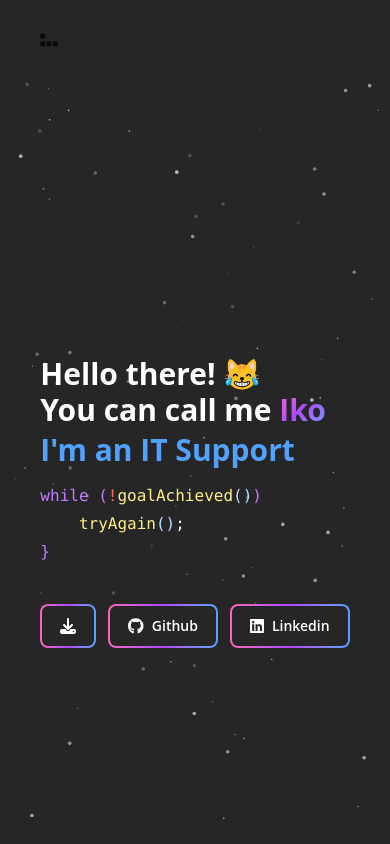
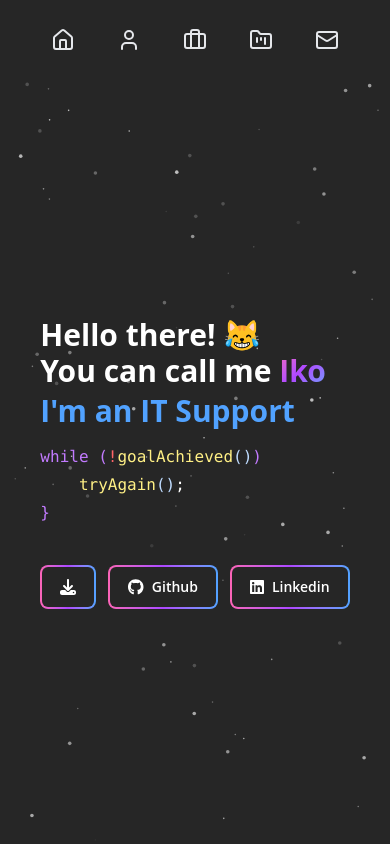
Before and after one commit to hamma-nyk/portofolio_v2, a React (Vite) app: page / in a window 390 px wide. Shown: the top 844 px of the page. Built offline with nearby package versions, Linux system fonts and the light colour scheme.

Commit message:
Update navbar icon

```diff
--- a/src/components/fragments/Message.jsx
+++ b/src/components/fragments/Message.jsx
@@ -132,12 +132,12 @@ const Message = ({ goto }) => {
               <form
                 ref={form}
                 onSubmit={sendEmail}
-                className="flex flex-col gap-4 mx-auto bg-neutral-700/60 backdrop-blur border border-neutral-700 rounded-2xl shadow-xl p-6 sm:p-8 hover:border-blue-400/20 transition-all duration-300 min-h-[400px]"
+                className="flex flex-col gap-4 mx-auto bg-neutral-700/60 backdrop-blur border border-neutral-700 rounded-2xl shadow-xl p-6 sm:p-8 hover:border-blue-400/20 transition-all duration-300 min-h-[420px]"
               >
                 <input
                   type="text"
                   name="name"
-                  placeholder="Your Name / Instance"
+                  placeholder="Your name / instance..."
                   required
                   className="placeholder:text-gray-400 text-sm bg-neutral-700 text-white rounded-md px-4 py-2 focus:ring-2 focus:ring-blue-500 outline-none"
                 />
@@ -145,14 +145,14 @@ const Message = ({ goto }) => {
                 <input
                   type="email"
                   name="email"
-                  placeholder="Your Email"
+                  placeholder="Your email..."
                   required
                   className="placeholder:text-gray-400 text-sm bg-neutral-700 text-white rounded-md px-4 py-2 focus:ring-2 focus:ring-blue-500 outline-none"
                 />
 
                 <textarea
                   name="message"
-                  placeholder="Your Message"
+                  placeholder="Type your message here..."
                   required
                   rows="6"
                   className="placeholder:text-gray-400 text-sm bg-neutral-700 text-white rounded-md px-4 py-2 focus:ring-2 focus:ring-blue-500 outline-none resize-none"
@@ -192,7 +192,7 @@ const Message = ({ goto }) => {
             {activeTab === "telegram" && (
               <form
                 onSubmit={sendMessage}
-                className="flex flex-col justify-between mx-auto bg-neutral-700/60 backdrop-blur border border-neutral-700 rounded-2xl shadow-xl p-6 sm:p-8 hover:border-purple-400/20 transition-all duration-300 min-h-[400px]"
+                className="flex flex-col justify-between mx-auto bg-neutral-700/60 backdrop-blur border border-neutral-700 rounded-2xl shadow-xl p-6 sm:p-8 hover:border-purple-400/20 transition-all duration-300 min-h-[420px]"
               >
                 {/* Name + Username */}
                 <div className="flex flex-col sm:flex-row sm:items-center sm:gap-4 mb-4">
@@ -236,7 +236,7 @@ const Message = ({ goto }) => {
                   <textarea
                     required
                     name="message"
-                    placeholder="Type your message..."
+                    placeholder="Type your message here..."
                     rows="6"
                     className="placeholder:text-gray-400 flex-1 bg-transparent border-b border-neutral-600 focus:border-purple-400 focus:outline-none text-white py-2 px-1 text-sm resize-none"
                   ></textarea>
--- a/src/pages/Home.jsx
+++ b/src/pages/Home.jsx
@@ -11,7 +11,7 @@ import Projects from "@/components/fragments/Projects";
 import Message from "@/components/fragments/Message";
 import { motion, AnimatePresence } from "framer-motion";
 import { Particles } from "@/components/ui/shadcn-io/particles";
-
+import { House, User, Briefcase, FolderKanban, Mail } from "lucide-react";
 const Home = () => {
   const [isScroll, setIsScroll] = useState(false);
   const HomeSection = useRef(null);
@@ -85,8 +85,8 @@ const Home = () => {
           id="navbar"
           className={`flex sticky top-0 w-full justify-center z-50 ${
             isScroll
-              ? "shadow-lg transition-all bg-neutral-900/90 duration-300 ease-in-out backdrop-blur-md"
-              : "bg-neutral-800 transition-all duration-300 ease-in-out"
+              ? "shadow-lg transition-all bg-neutral-900/90 duration-300 ease-in-out backdrop-blur-md border-b border-neutral-700/50"
+              : "bg-neutral-800 transition-all duration-300 ease-in-out border-b border-neutral-700/0"
           }`}
         >
           <div className="flex w-4/5 sm:w-2/3 h-20 items-center justify-between font-[500]">
@@ -112,15 +112,37 @@ const Home = () => {
                 text="Contact"
               />
             </div>
-            <div className="flex sm:hidden">
-              <svg
-                className="w-5 h-5"
-                fill="currentColor"
-                xmlns="http://www.w3.org/2000/svg"
-                viewBox="0 0 448 512"
+            <div className="flex sm:hidden justify-between w-full text-gray-200">
+              <button
+                onClick={() => JumpToSection(HomeSection)}
+                className={`p-3 rounded-full transition-all`}
               >
-                <path d="M128 136c0-22.1-17.9-40-40-40L40 96C17.9 96 0 113.9 0 136l0 48c0 22.1 17.9 40 40 40l48 0c22.1 0 40-17.9 40-40l0-48zm0 192c0-22.1-17.9-40-40-40l-48 0c-22.1 0-40 17.9-40 40l0 48c0 22.1 17.9 40 40 40l48 0c22.1 0 40-17.9 40-40l0-48zM288 328c0-22.1-17.9-40-40-40l-48 0c-22.1 0-40 17.9-40 40l0 48c0 22.1 17.9 40 40 40l48 0c22.1 0 40-17.9 40-40l0-48zM448 328c0-22.1-17.9-40-40-40l-48 0c-22.1 0-40 17.9-40 40l0 48c0 22.1 17.9 40 40 40l48 0c22.1 0 40-17.9 40-40l0-48z" />
-              </svg>
+                <House className="w-6 h-6" />
+              </button>
+              <button
+                onClick={() => JumpToSection(AboutSection)}
+                className={`p-3 rounded-full transition-all`}
+              >
+                <User className="w-6 h-6" />
+              </button>
+              <button
+                onClick={() => JumpToSection(ExperiencesSection)}
+                className={`p-3 rounded-full transition-all`}
+              >
+                <Briefcase className="w-6 h-6" />
+              </button>
+              <button
+                onClick={() => JumpToSection(ProjectsSection)}
+                className={`p-3 rounded-full transition-all`}
+              >
+                <FolderKanban className="w-6 h-6" />
+              </button>
+              <button
+                onClick={() => JumpToSection(MessageSection)}
+                className={`p-3 rounded-full transition-all`}
+              >
+                <Mail className="w-6 h-6" />
+              </button>
             </div>
           </div>
         </section>
@@ -128,7 +150,7 @@ const Home = () => {
         {/* 🔹 HOME SECTION */}
         <section
           id="home"
-          className="flex flex-col mx-auto justify-center xl:-mt-10"
+          className="flex flex-col mx-auto justify-center -mt-10"
         >
           <div className="flex flex-col h-screen w-full items-start justify-center">
             <h1 className="text-3xl sm:text-5xl font-[700] px-5 relative text-white">
```
